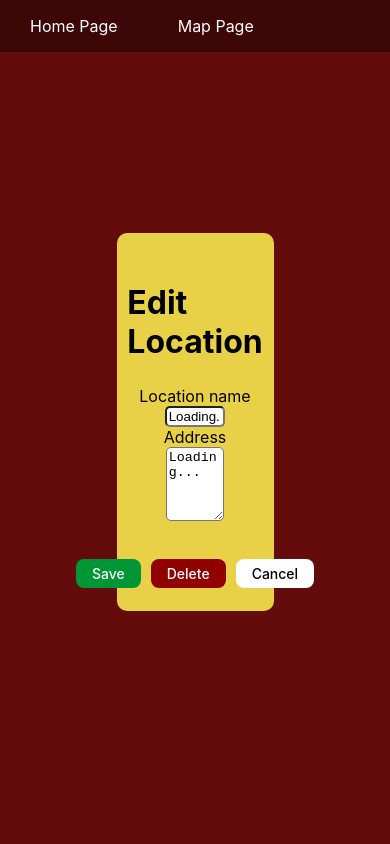
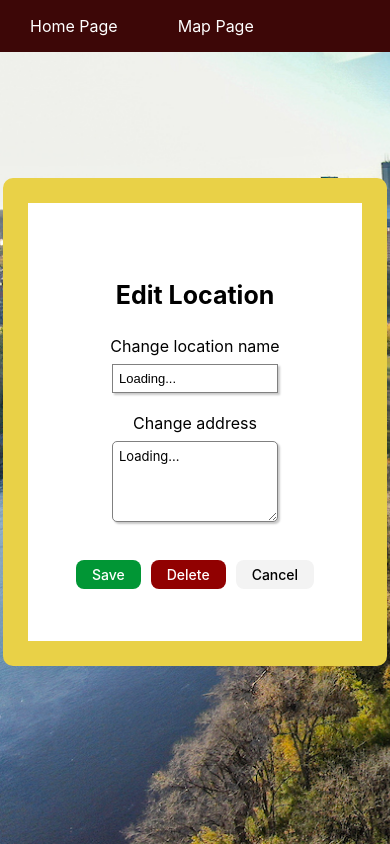
Before and after one commit to RWang-Dev/SafeRoute, a React (Create React App) app in the folder safe_route/: page /locations/1 in a window 390 px wide. Built offline with nearby package versions, Linux system fonts and the light colour scheme; no server answers; a web font is replaced by a local one.

Commit message:
css changes and responsive design for Locations.js and LocationEdit.js

```diff
--- a/safe_route/src/components/LocationEdit.js
+++ b/safe_route/src/components/LocationEdit.js
@@ -79,12 +79,13 @@ function LocationEdit() {
                 </Link>
             </div>
             <div className={classes.mainContainer}>
-                <h1 className={classes.editTitle}> Edit Location</h1>
-                <label htmlFor="edit-location-name">Location name</label>
-                <input id="edit-location-name" value={loc_name} onChange={handleLocChange}></input>
+                <h2 className={classes.editTitle}> Edit Location</h2>
+                <label htmlFor="edit-location-name">Change location name</label>
+                <input id="edit-location-name" value={loc_name} onChange={handleLocChange} className={classes.searchInput}></input>
 
-                <label htmlFor="edit-address">Address</label>
-                <textarea id="edit-address" value={loc_addr} onChange={handleAddrChange}></textarea>
+                <br/>
+                <label htmlFor="edit-address">Change address</label>
+                <textarea id="edit-address" value={loc_addr} onChange={handleAddrChange} className={classes.searchInput}></textarea>
                 <div className={classes.editWidgets}>
                     <Link to="/locations" onClick={() => editLocation()} className={classes.saveWidget}>
                         Save
--- a/safe_route/src/components/LocationEdit.module.css
+++ b/safe_route/src/components/LocationEdit.module.css
@@ -1,11 +1,6 @@
-/* body {
-  display: flex;
-  width: 100%;
-  height: 100%;
-  justify-content: center;
-  background-color: rgb(100, 12, 12);
-  align-items: center;
-} */
+body {
+    font-family: -apple-system, BlinkMacSystemFont, "Segoe UI", "Roboto", "Oxygen", "Ubuntu", "Cantarell", "Fira Sans", "Droid Sans", "Helvetica Neue", sans-serif;
+}
 
 .outerContainer {
     display: flex;
@@ -14,13 +9,16 @@
     justify-content: center;
     background-color: rgb(100, 12, 12);
     align-items: center;
+    background-image: url("../images/campus2.jpg");
+    background-size: cover;
+    background-repeat: no-repeat;
 }
 
 .mainContainer {
     margin-top: 5vh;
     justify-content: center;
-    background-color: rgb(233, 209, 71);
-    padding: 20px;
+    background-color: rgb(255, 255, 255);
+    padding: 50px;
     width: 30vw;
     margin: 50px;
     height: 40vh;
@@ -29,6 +27,7 @@
     justify-content: center;
     align-items: center;
     flex-direction: column;
+    border: 25px rgb(233, 209, 71) solid;
 }
 
 .savedLocations,
@@ -43,6 +42,7 @@
 
 .editTitle {
     margin-bottom: 3vh;
+    font-size: 25px;
 }
 
 .editWidgets {
@@ -86,7 +86,7 @@
 }
 
 .cancelWidget {
-    background-color: rgb(255, 255, 255);
+    background-color: rgb(243, 243, 243);
     border-radius: 8px;
     border: none;
     color: #000000;
@@ -102,10 +102,26 @@
 .cancelWidget:hover {
     background-color: rgb(212, 212, 212);
 }
-input,
+
+.searchInput {
+    padding: 6px;
+    margin-top: 8px;
+    font-size: 13px;
+    border: none;
+    box-shadow: 2px 2px 2px rgb(201, 201, 201);
+    border: 1px gray solid;
+    width: 65%;
+}
+
+input[type="text"],
 textarea {
+    font-family: -apple-system, BlinkMacSystemFont, "Segoe UI", "Roboto", "Oxygen", "Ubuntu", "Cantarell", "Fira Sans", "Droid Sans", "Helvetica Neue", sans-serif;
     border-radius: 5px;
-    width: 45%;
+    width: 65%;
+}
+
+textarea {
+    height: 20%;
 }
 
 textarea {
@@ -171,3 +187,14 @@ textarea {
     background-color: rgb(233, 209, 71);
     color: black;
 }
+
+@media (max-width: 600px) {
+    .mainContainer {
+        width: 60vw;
+    }
+
+    input[type="text"],
+    textarea {
+        width: 90%;
+    }
+}
--- a/safe_route/src/components/Locations.js
+++ b/safe_route/src/components/Locations.js
@@ -95,7 +95,7 @@ function Locations() {
             </div>
             <div className={classes.mainContainer}>
                 <div className={classes.savedLocations}>
-                    <h2>Saved Locations</h2>
+                    <h2 className={classes.header}>Saved Locations</h2>
                     {locations.length > 0 ? (
                         <ol>
                             {locations.map((loc, index) => (
@@ -104,9 +104,9 @@ function Locations() {
                                         <div className={classes.locationName}>{loc.location_name}</div>
                                         <div className={classes.icons}>
                                             <Link to={"/locations/" + loc._id}>
-                                                <FaEdit className={classes.editIcon} />
+                                                <FaEdit className={classes.editIcon} title="Edit"/>
                                             </Link>
-                                            <FaTrash onClick={() => deleteLocation(loc._id)} className={classes.deleteIcon} />
+                                            <FaTrash onClick={() => deleteLocation(loc._id)} className={classes.deleteIcon} title="Delete"/>
                                         </div>
                                     </div>
                                 </li>
@@ -117,19 +117,19 @@ function Locations() {
                     )}
                 </div>
                 <div className={classes.createLocation}>
-                    <h2>Create New Location</h2>
+                    <h2 className={classes.header}>Create New Location</h2>
 
                     <LoadScript
                         googleMapsApiKey={process.env.REACT_APP_GOOGLE_MAPS_API_KEY} /// Set mapLoaded to true when the API script has loaded
                         libraries={["places"]}
                     >
                         <Autocomplete onLoad={handleOnLoad}>
-                            <input id="location-address" type="text" placeholder="Type in address" />
+                            <input id="location-address" type="text" placeholder="Search for an address" className={classes.searchInput}/>
                         </Autocomplete>
                     </LoadScript>
 
                     <br />
-                    <input id="location-name" type="text" placeholder="Add Custom Name" />
+                    <input id="location-name" type="text" placeholder="Add Custom Name" className={classes.searchInput}/>
                     <br />
                     <br />
                     <button className={classes.saveLocationBtn} onClick={() => addLocation()}>
--- a/safe_route/src/components/Locations.module.css
+++ b/safe_route/src/components/Locations.module.css
@@ -8,6 +8,23 @@
 } */
 body {
     font-family: -apple-system, BlinkMacSystemFont, "Segoe UI", "Roboto", "Oxygen", "Ubuntu", "Cantarell", "Fira Sans", "Droid Sans", "Helvetica Neue", sans-serif;
+}
+
+@keyframes fadeIn {
+    from {
+      opacity: 0;
+    }
+    to {
+      opacity: 1;
+    }
+}
+
+.header {
+    position: relative;
+    overflow: hidden;
+    padding: 0.5rem 0;
+    opacity: 0;
+    animation: fadeIn 0.6s ease forwards;
 }
 
 .outerContainer {
@@ -62,6 +79,9 @@ body {
 
 .locationName {
     flex: 1;
+    overflow: hidden;
+    text-overflow: ellipsis;
+    white-space: nowrap;
 }
 
 .icons {
@@ -78,8 +98,29 @@ body {
     cursor: pointer;
 }
 
+.editIcon {
+    color: rgb(113, 163, 249);
+}
+
+.editIcon:hover {
+    color: rgb(18, 0, 181);
+}
+
 .deleteIcon {
-  color: red;
+  color: rgb(249, 113, 113);
+}
+
+.deleteIcon:hover {
+    color: rgb(255, 43, 43);
+}
+
+.searchInput {
+    padding: 6px;
+    margin-top: 8px;
+    font-size: 13px;
+    border: none;
+    box-shadow: 2px 2px 2px rgb(201, 201, 201);
+    border: 1px gray solid;
 }
 
 .buttonDiv {
@@ -93,14 +134,16 @@ body {
 
 button {
     background-color: rgb(100, 12, 12);
-    border-radius: 5px;
-    border-width: 0;
-    color: white;
-    padding: 5px;
-    margin-bottom: 10px;
-    display: block;
-    margin-left: auto;
-    margin-right: auto;
+    border-radius: 8px;
+    border: none;
+    color: #ffffff;
+    font-size: 14px;
+    font-weight: 500;
+    padding: 6px 16px;
+    transition: color 100ms;
+    margin-left: 5px;
+    margin-right: 5px;
+    text-decoration: none;
 }
 
 button:hover {
```
